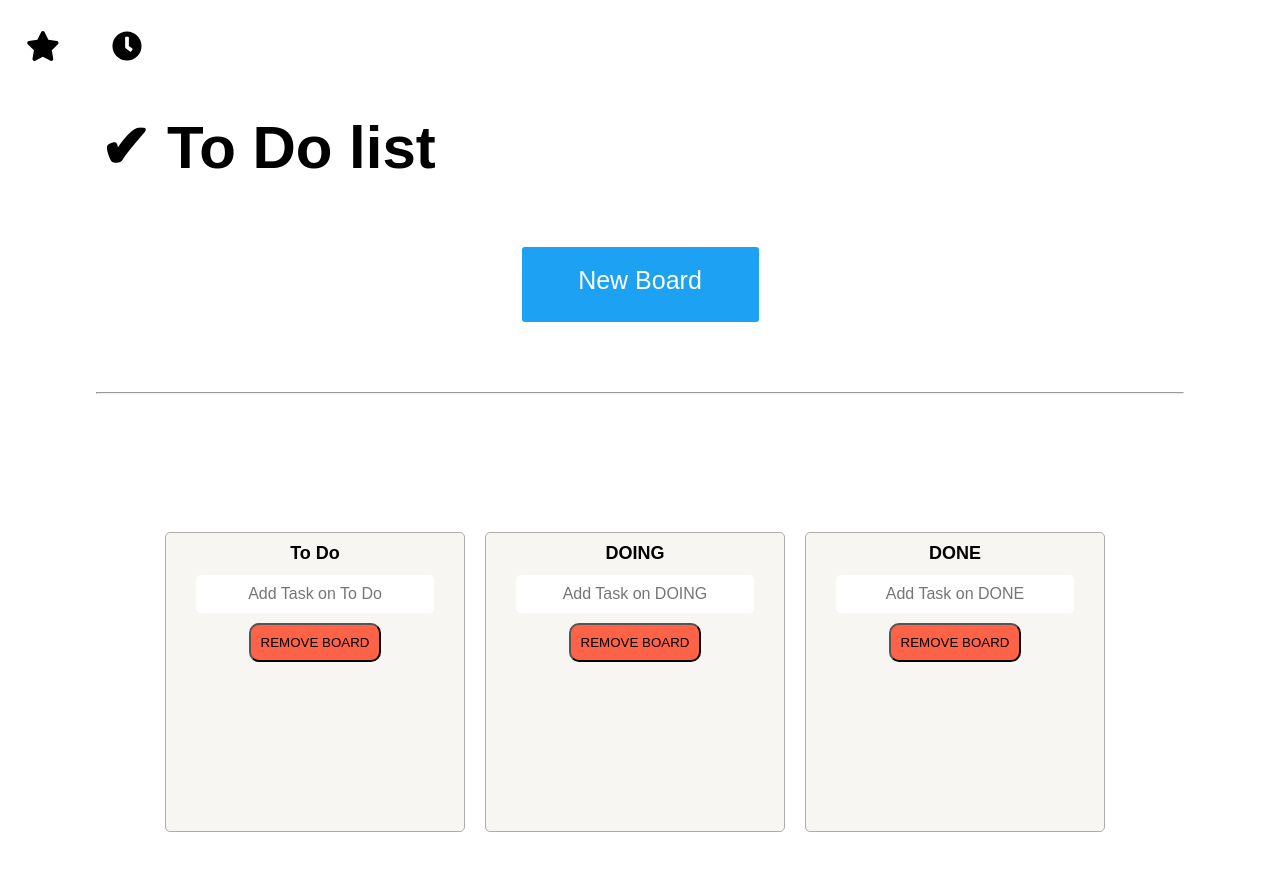
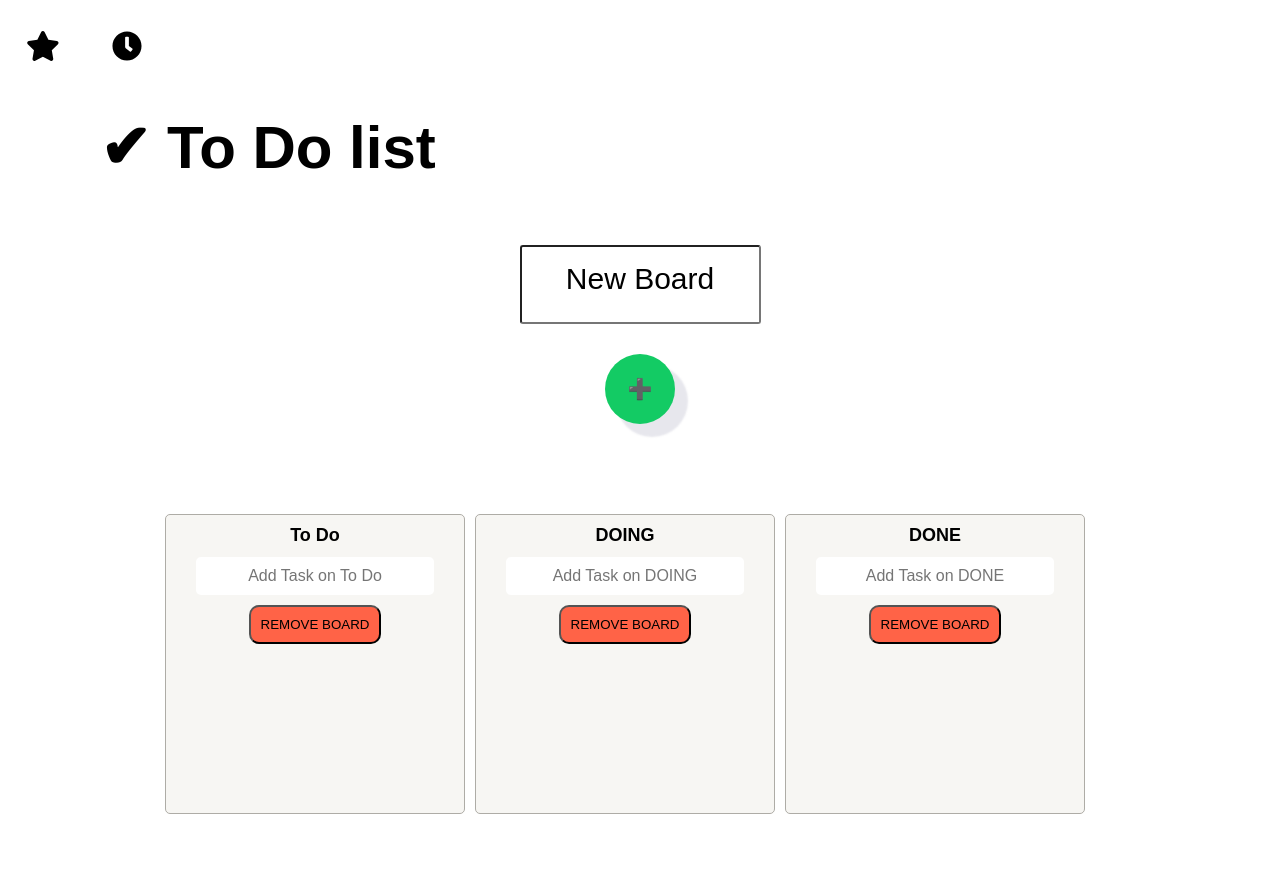
Before and after one commit to HA-SEUNG-JEONG/React-Trello, a React (Create React App) app: page / in a window 1280 px wide. Shown: the top 870 px of the page. Built offline with nearby package versions, Linux system fonts and the light colour scheme.

Commit message:
보드 추가 버튼 생성

```diff
--- /dev/null
+++ b/src/App.css
@@ -0,0 +1,38 @@
+.App {
+  text-align: center;
+}
+
+.App-logo {
+  height: 40vmin;
+  pointer-events: none;
+}
+
+@media (prefers-reduced-motion: no-preference) {
+  .App-logo {
+    animation: App-logo-spin infinite 20s linear;
+  }
+}
+
+.App-header {
+  background-color: #282c34;
+  min-height: 100vh;
+  display: flex;
+  flex-direction: column;
+  align-items: center;
+  justify-content: center;
+  font-size: calc(10px + 2vmin);
+  color: white;
+}
+
+.App-link {
+  color: #61dafb;
+}
+
+@keyframes App-logo-spin {
+  from {
+    transform: rotate(0deg);
+  }
+  to {
+    transform: rotate(360deg);
+  }
+}
--- a/src/App.tsx
+++ b/src/App.tsx
@@ -7,11 +7,9 @@ import { useEffect } from "react";
 import { FontAwesomeIcon } from "@fortawesome/react-fontawesome";
 import { faClock, faStar } from "@fortawesome/free-solid-svg-icons";
 
-const Line = styled.div`
-  width: 85%;
-  margin: 0 auto;
-`;
-
+/**
+ * Header
+ */
 const Header = styled.div`
   display: flex;
 `;
@@ -66,20 +64,32 @@ const AddBoard = styled.form`
   left: 50%;
   transform: translateX(-50%);
   display: flex;
+  flex-direction: column;
   justify-content: center;
   align-items: center;
   width: 50%;
   height: 200px;
   input {
-    background-color: rgb(29, 161, 242);
-    border: none;
     border-radius: 3px;
     padding: 30px;
-
     ::placeholder {
-      color: white;
+      color: black;
       text-align: center;
-      font-size: 25px;
+      font-size: 30px;
+    }
+  }
+  button {
+    width: 70px;
+    height: 70px;
+    border-radius: 35px;
+    position: absolute;
+    bottom: -40px;
+    background-color: #13cb64;
+    border: 0;
+    outline: none;
+    box-shadow: 12px 12px 2px 1px rgba(137, 137, 165, 0.2);
+    span {
+      font-size: 20px;
     }
   }
 `;
@@ -88,9 +98,15 @@ const Boards = styled.div`
   display: grid;
   width: 100%;
   gap: 10px;
+  display: flex;
+
   grid-template-columns: repeat(3, 1fr);
 `;
 
+/**
+ *
+ * @returns input value in the board
+ */
 function App() {
   const [toDos, setToDos] = useRecoilState(toDoState);
   // console.log(toDos); //{To Do: Array(0), DOING: Array(0), DONE: Array(0)} : 아무것도 없을 때 상태
@@ -107,6 +123,11 @@ function App() {
     input.value = "";
     input.blur();
   };
+  /**
+   *
+   * @param info
+   * @returns
+   */
   const onDragEnd = (info: DropResult) => {
     const { destination, source, type, draggableId } = info;
     if (!destination) return;
@@ -181,10 +202,10 @@ function App() {
       <Main>✔ To Do list</Main>
       <AddBoard onSubmit={addBoard}>
         <input id="boardName" placeholder="New Board" autoComplete="off" />
+        <button>
+          <span>➕</span>
+        </button>
       </AddBoard>
-      <Line>
-        <hr />
-      </Line>
       <DragDropContext onDragEnd={onDragEnd}>
         <Droppable droppableId="boardList" type="board" direction="horizontal">
           {(magic) => (
--- a/src/atoms.tsx
+++ b/src/atoms.tsx
@@ -1,5 +1,8 @@
 import { atom } from "recoil";
 
+/**
+  Store a id,number
+ */
 export interface IToDo {
   id: number;
   text: string;
```
Also changed, not shown: package.json (+8 -2 lines), 1 other file (tests, documents, lock files or other folders).
